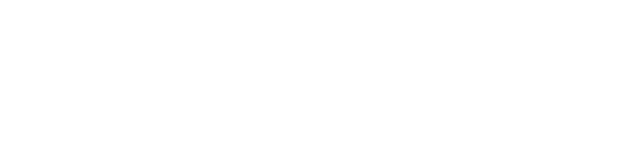
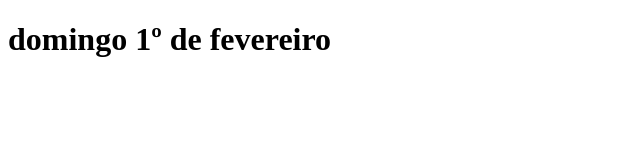
Before and after one commit to AmaraLeandro/robotica-pratica, a plain HTML site: page public_html/index.html in a window 1280 px wide. Shown: the whole page, without its empty margins (0-640 px from the left). Drawn offline with Linux system fonts and the light colour scheme.

Commit message:
modifiquei a linha 9

```diff
--- a/public_html/ndex.html
+++ b/public_html/index.html
@@ -6,6 +6,6 @@
     <title>robotica pratica</title>
 </head>
 <body>
-
+    <h1>domingo 1º de fevereiro</h1>
 </body>
 </html>
```
